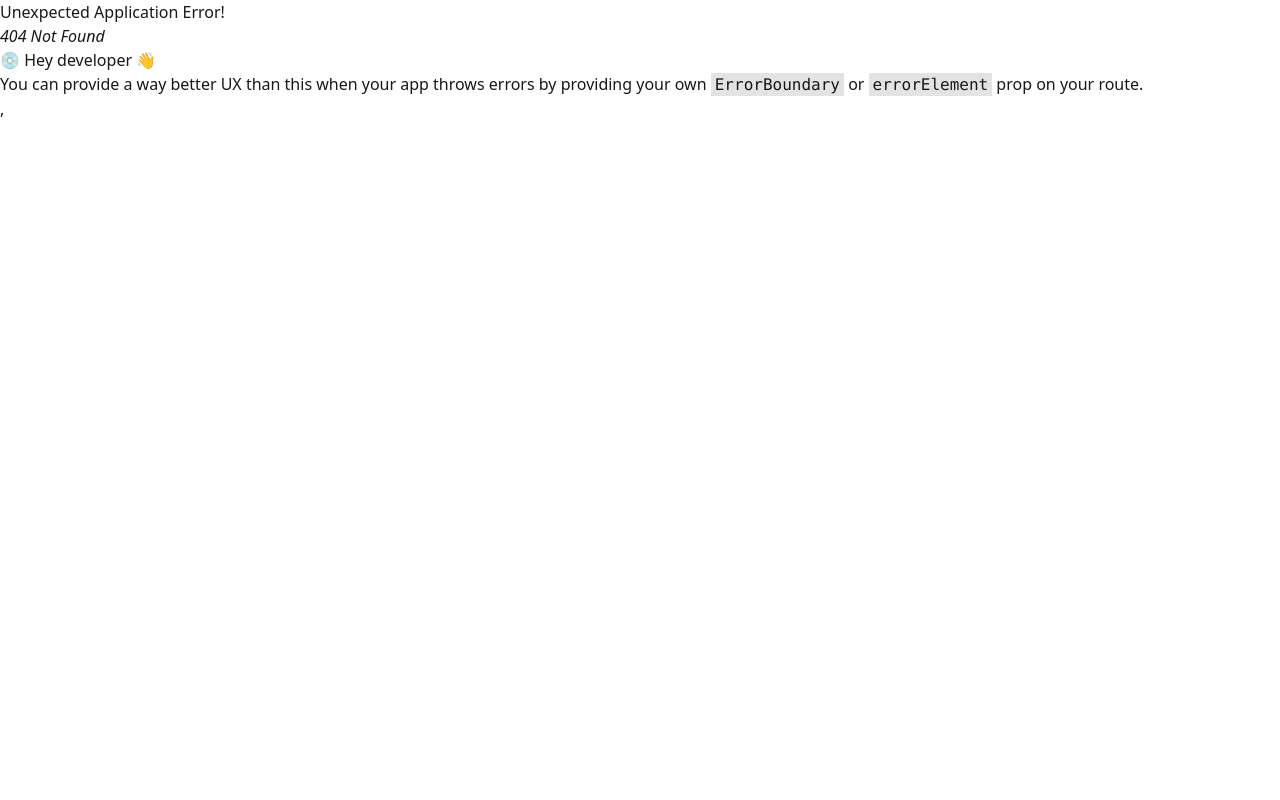
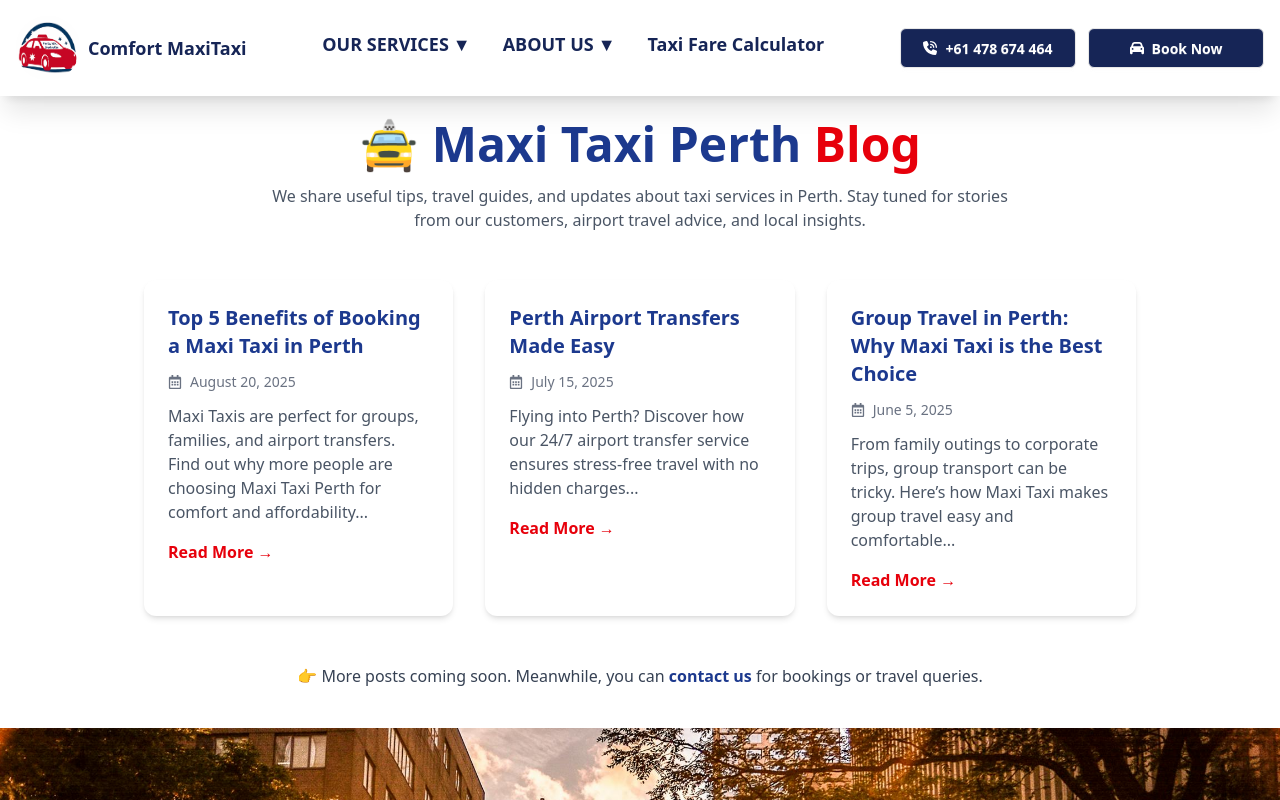
Before and after one commit to Raisul-24/comfort-maxitaxi-client, a React (Vite) app: page /blog in a window 1280 px wide. Before the commit this address had no page. Shown: the top 800 px of the page. Built offline with nearby package versions, Linux system fonts and the light colour scheme.

Commit message:
added blog page

```diff
--- /dev/null
+++ b/src/Pages/Blog.jsx
@@ -0,0 +1,77 @@
+import React from "react";
+import { FaRegCalendarAlt } from "react-icons/fa";
+
+const Blog = () => {
+  const dummyPosts = [
+    {
+      id: 1,
+      title: "Top 5 Benefits of Booking a Maxi Taxi in Perth",
+      date: "August 20, 2025",
+      excerpt:
+        "Maxi Taxis are perfect for groups, families, and airport transfers. Find out why more people are choosing Maxi Taxi Perth for comfort and affordability...",
+    },
+    {
+      id: 2,
+      title: "Perth Airport Transfers Made Easy",
+      date: "July 15, 2025",
+      excerpt:
+        "Flying into Perth? Discover how our 24/7 airport transfer service ensures stress-free travel with no hidden charges...",
+    },
+    {
+      id: 3,
+      title: "Group Travel in Perth: Why Maxi Taxi is the Best Choice",
+      date: "June 5, 2025",
+      excerpt:
+        "From family outings to corporate trips, group transport can be tricky. Here’s how Maxi Taxi makes group travel easy and comfortable...",
+    },
+  ];
+
+  return (
+    <div className="max-w-6xl mx-auto py-10 px-6 md:px-20">
+      {/* Header */}
+      <div className="text-center mb-12">
+        <h2 className="text-4xl md:text-5xl font-bold text-blue-900 mb-4">
+          🚖 Maxi Taxi Perth <span className="text-red-600">Blog</span>
+        </h2>
+        <p className="text-gray-600 max-w-3xl mx-auto">
+          We share useful tips, travel guides, and updates about taxi services in
+          Perth. Stay tuned for stories from our customers, airport travel advice,
+          and local insights.
+        </p>
+      </div>
+
+      {/* Blog Grid */}
+      <div className="grid grid-cols-1 md:grid-cols-2 lg:grid-cols-3 gap-8">
+        {dummyPosts.map((post) => (
+          <div
+            key={post.id}
+            className="bg-white rounded-xl shadow-md p-6 hover:shadow-xl transition duration-300"
+          >
+            <h3 className="text-xl font-bold text-blue-900 mb-3">
+              {post.title}
+            </h3>
+            <div className="flex items-center text-gray-500 text-sm mb-3">
+              <FaRegCalendarAlt className="mr-2" />
+              {post.date}
+            </div>
+            <p className="text-gray-600 mb-4">{post.excerpt}</p>
+            <button className="text-red-600 font-semibold hover:underline">
+              Read More →
+            </button>
+          </div>
+        ))}
+      </div>
+
+      {/* Closing */}
+      <div className="mt-12 text-center">
+        <p className="text-gray-700">
+          👉 More posts coming soon. Meanwhile, you can{" "}
+          <span className="font-semibold text-blue-900">contact us</span> for
+          bookings or travel queries.
+        </p>
+      </div>
+    </div>
+  );
+};
+
+export default Blog;
--- a/src/main.jsx
+++ b/src/main.jsx
@@ -11,6 +11,7 @@ import WeddingTransport from './Pages/WeddingTransport.jsx';
 import WheelchairAccessible from './Pages/WheelchairAccessible.jsx';
 import ChooseUs from './Pages/ChooseUs.jsx';
 import Contact from './Pages/Contact.jsx';
+import Blog from './Pages/Blog.jsx';
 
 
 const router = createBrowserRouter([
@@ -45,6 +46,10 @@ const router = createBrowserRouter([
       {
         path: "/contact",
         element: <Contact />,
+      },
+      {
+        path: "/blog",
+        element: <Blog />,
       }
     ]
   },
```
